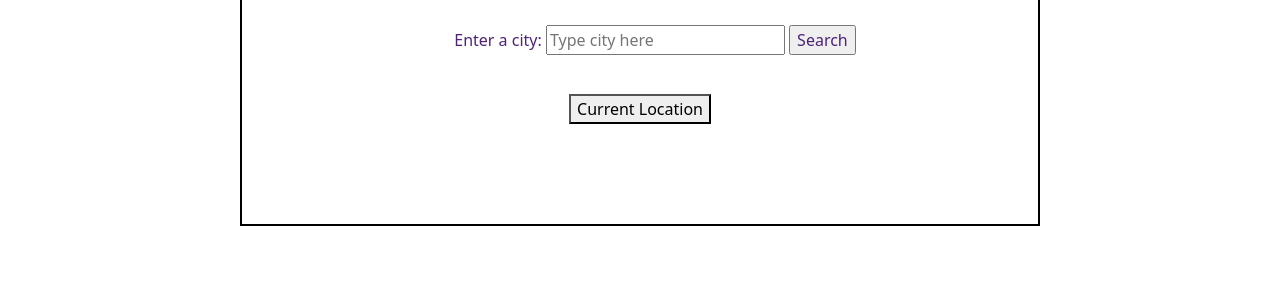
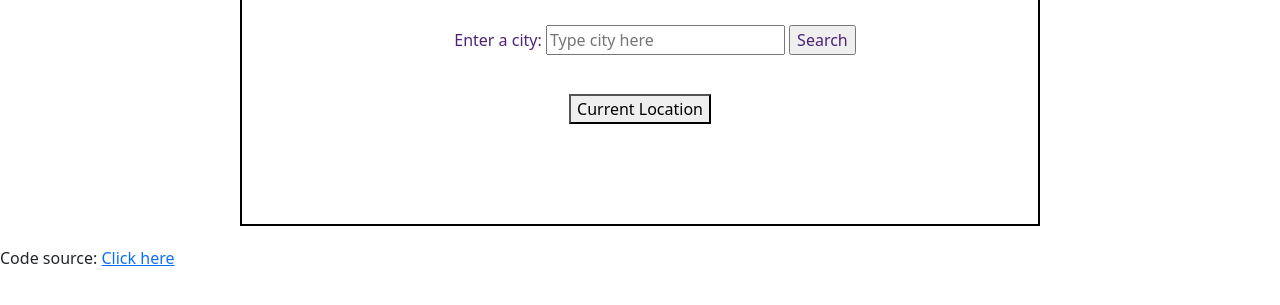
Before and after one commit to hatrang98/my-weather-app, a plain HTML site: page index.html in a window 1280 px wide. Shown: the part 105-410 px from the top of the page. Drawn offline with nearby package versions, Linux system fonts and the light colour scheme.

Commit message:
add source

```diff
--- a/index.html
+++ b/index.html
@@ -37,6 +37,11 @@
         </div>
       </div>
     </div>
+    <div class="source">
+      Code source:
+      <a href="https://github.com/hatrang98/my-weather-app">Click here</a>
+    </div>
+
     <script src="weather.js"></script>
   </body>
 </html>
```
